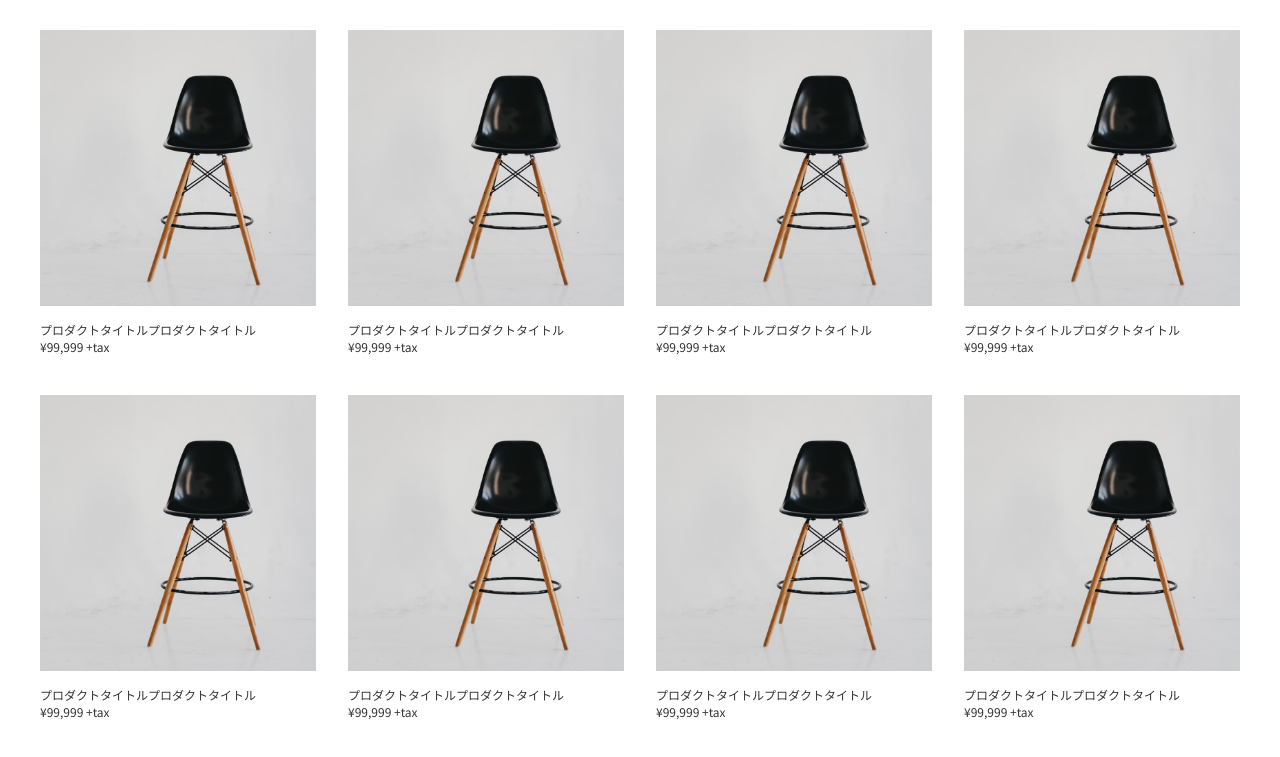
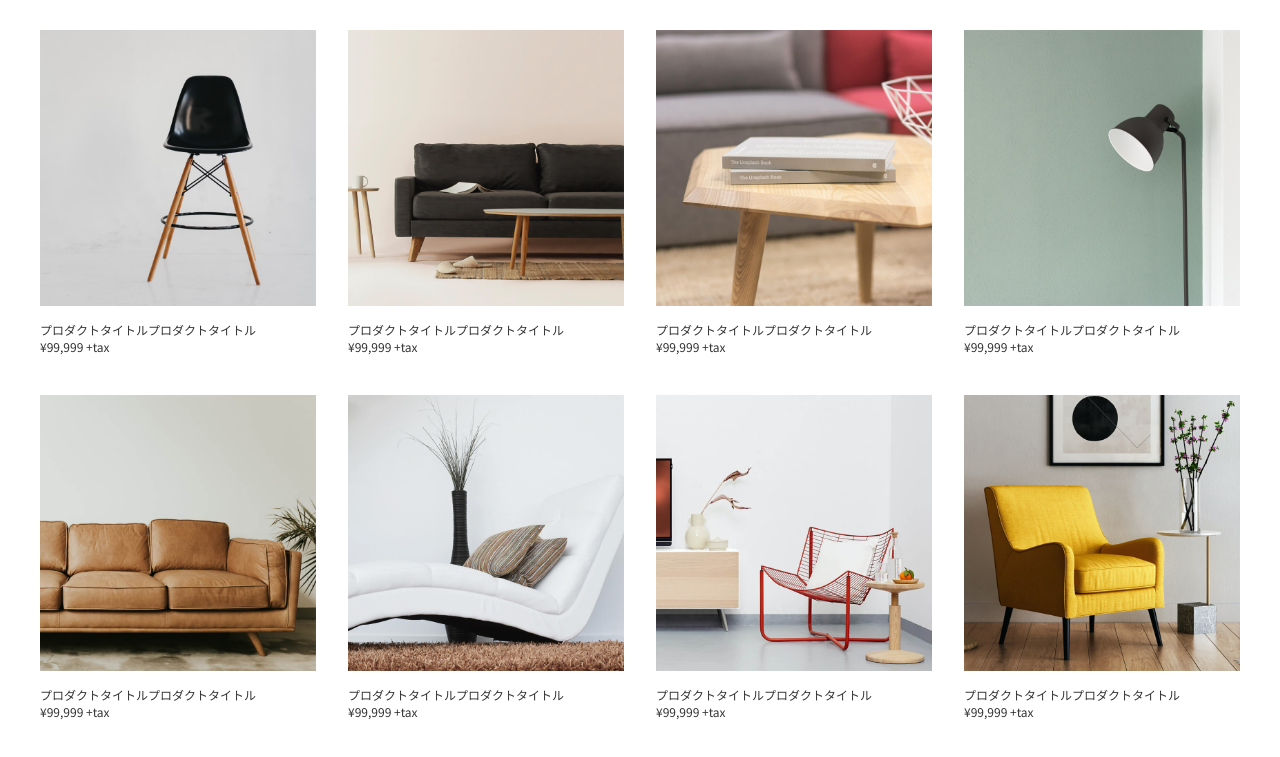
Before and after one commit to luna1015ck/interior, a plain HTML site: page index.html in a window 1280 px wide. Shown: the part 170-927 px from the top of the page. Drawn offline with nearby package versions, Linux system fonts and the light colour scheme.

Commit message:
Update index.html

```diff
--- a/index.html
+++ b/index.html
@@ -34,43 +34,43 @@
                     </a>
                 </li>
                 <li>
-                    <a href="collection.html"><img src="images/img/item1.jpg" alt="/">
+                    <a href="collection.html"><img src="images/img/item2.jpg" alt="/">
                         <p>プロダクトタイトルプロダクトタイトル</p>
                         <p>&yen;99,999 +tax</p>
                     </a>
                 </li>
                 <li>
-                    <a href="collection.html"><img src="images/img/item1.jpg" alt="/">
+                    <a href="collection.html"><img src="images/img/item3.jpg" alt="/">
                         <p>プロダクトタイトルプロダクトタイトル</p>
                         <p>&yen;99,999 +tax</p>
                     </a>
                 </li>
                 <li>
-                    <a href="collection.html"><img src="images/img/item1.jpg" alt="/">
+                    <a href="collection.html"><img src="images/img/item4.jpg" alt="/">
                         <p>プロダクトタイトルプロダクトタイトル</p>
                         <p>&yen;99,999 +tax</p>
                     </a>
                 </li>
                 <li>
-                    <a href="collection.html"><img src="images/img/item1.jpg" alt="/">
+                    <a href="collection.html"><img src="images/img/item5.jpg" alt="/">
                         <p>プロダクトタイトルプロダクトタイトル</p>
                         <p>&yen;99,999 +tax</p>
                     </a>
                 </li>
                 <li>
-                    <a href="collection.html"><img src="images/img/item1.jpg" alt="/">
+                    <a href="collection.html"><img src="images/img/item6.jpg" alt="/">
                         <p>プロダクトタイトルプロダクトタイトル</p>
                         <p>&yen;99,999 +tax</p>
                     </a>
                 </li>
                 <li>
-                    <a href=""><img src="images/img/item1.jpg" alt="/">
+                    <a href="collection.html"><img src="images/img/item7.jpg" alt="/">
                         <p>プロダクトタイトルプロダクトタイトル</p>
                         <p>&yen;99,999 +tax</p>
                     </a>
                 </li>
                 <li>
-                    <a href=""><img src="images/img/item1.jpg" alt="/">
+                    <a href="collection.html"><img src="images/img/item8.jpg" alt="/">
                         <p>プロダクトタイトルプロダクトタイトル</p>
                         <p>&yen;99,999 +tax</p>
                     </a>
```
